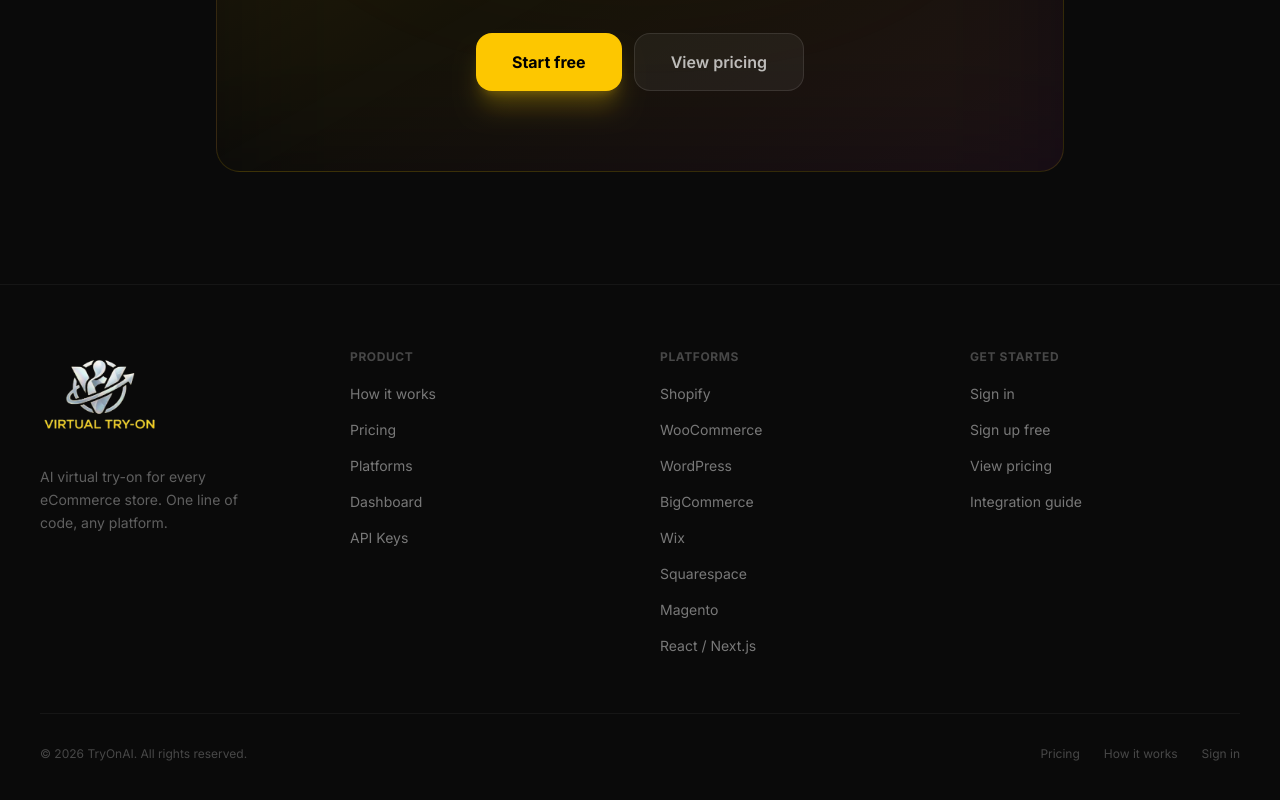
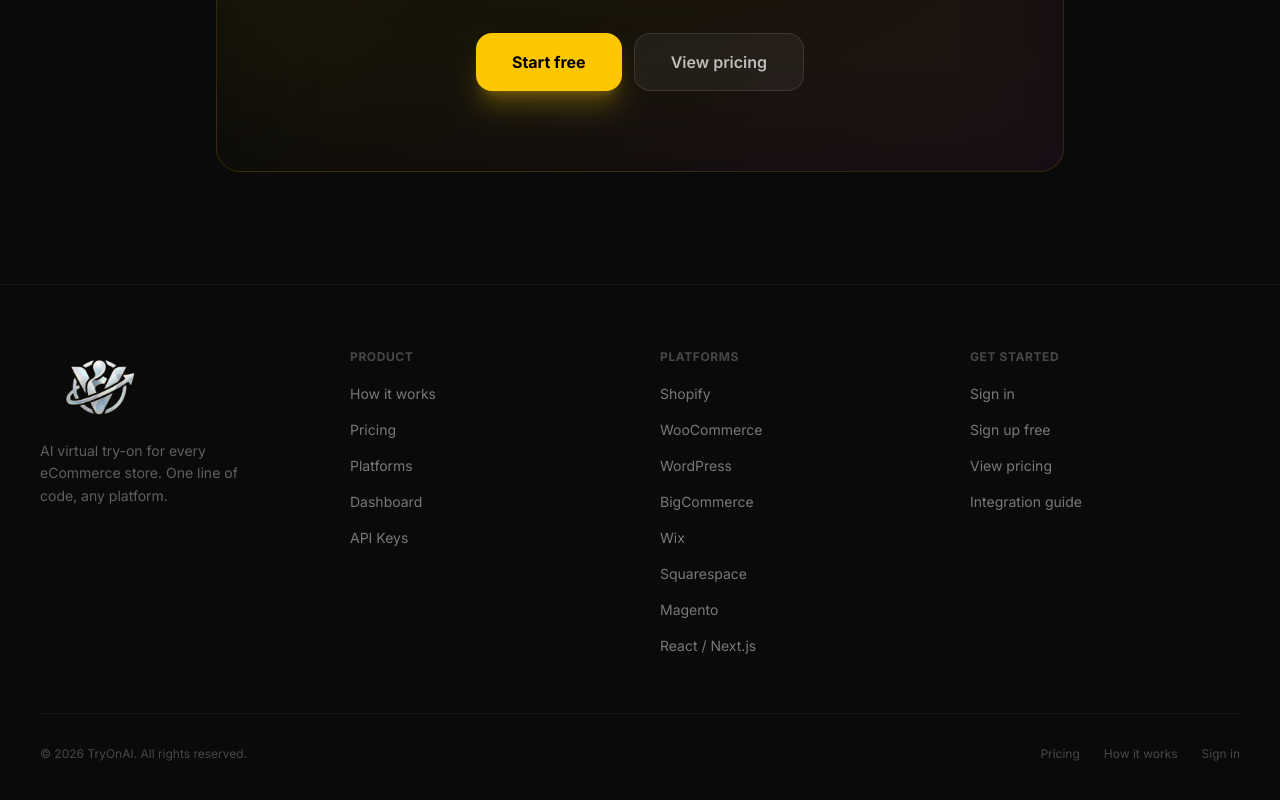
Before and after one commit to progamingexpertxyz/tryon-saas, a Next.js app: page / in a window 1280 px wide. Shown: the part 6929-7729 px from the top of the page. Built offline with nearby package versions, Linux system fonts and the light colour scheme; no server answers.

Commit message:
some changes

```diff
--- a/src/app/(admin)/layout.tsx
+++ b/src/app/(admin)/layout.tsx
@@ -25,7 +25,7 @@
         {/* Logo */}
         <div className="flex h-20 items-center gap-3 px-5 border-b border-white/5 shrink-0">
           <Link href="/">
-            <Image src="/logo3.png" alt="TryOnAI" width={64} height={64} />
+            <Image src="/logosimple.png" alt="TryOnAI" width={64} height={64} />
           </Link>
           <span className="text-[10px] font-bold tracking-widest text-red-400 uppercase">Admin</span>
         </div>
@@ -79,7 +79,7 @@
       <header className="lg:hidden fixed top-0 inset-x-0 h-14 bg-[#0d0d0d] border-b border-white/5 flex items-center justify-between px-4 z-50">
         <div className="flex items-center gap-2.5">
           <Link href="/">
-            <Image src="/logo3.png" alt="TryOnAI" width={38} height={38} />
+            <Image src="/logosimple.png" alt="TryOnAI" width={38} height={38} />
           </Link>
           <span className="text-[10px] font-bold text-red-400 uppercase tracking-wider">Admin</span>
         </div>
--- a/src/app/(dashboard)/layout.tsx
+++ b/src/app/(dashboard)/layout.tsx
@@ -18,7 +18,7 @@
         {/* Logo */}
         <div className="flex h-20 items-center gap-3 px-5 border-b border-white/5 shrink-0">
           <Link href="/" className="shrink-0">
-            <Image src="/logo3.png" alt="TryOnAI" width={64} height={64} />
+            <Image src="/logosimple.png" alt="TryOnAI" width={64} height={64} />
           </Link>
           <div className="flex flex-col min-w-0">
             <span className="text-xs font-bold text-white/70 tracking-wide truncate">Dashboard</span>
@@ -44,7 +44,7 @@
       <header className="lg:hidden fixed top-0 inset-x-0 h-14 bg-[#0d0d0d] border-b border-white/5 flex items-center justify-between px-4 z-50">
         <div className="flex items-center gap-2.5">
           <Link href="/">
-            <Image src="/logo3.png" alt="TryOnAI" width={44} height={44} />
+            <Image src="/logosimple.png" alt="TryOnAI" width={44} height={44} />
           </Link>
           <span className="text-xs font-bold text-white/60">Dashboard</span>
         </div>
--- a/src/app/(marketing)/page.tsx
+++ b/src/app/(marketing)/page.tsx
@@ -669,7 +669,7 @@
           <div className="grid grid-cols-1 sm:grid-cols-2 lg:grid-cols-4 gap-10 mb-14">
             <div className="lg:col-span-1">
               <Link href="/" className="inline-block mb-4">
-                <Image src="/logo3.png" alt="TryOnAI" width={120} height={120} />
+                <Image src="/logosimple.png" alt="TryOnAI" width={120} height={120} />
               </Link>
               <p className="text-sm text-white/35 leading-relaxed max-w-[200px]">
                 AI virtual try-on for every eCommerce store. One line of code, any platform.
```
Also changed, not shown: public/logosimple.png (added).
